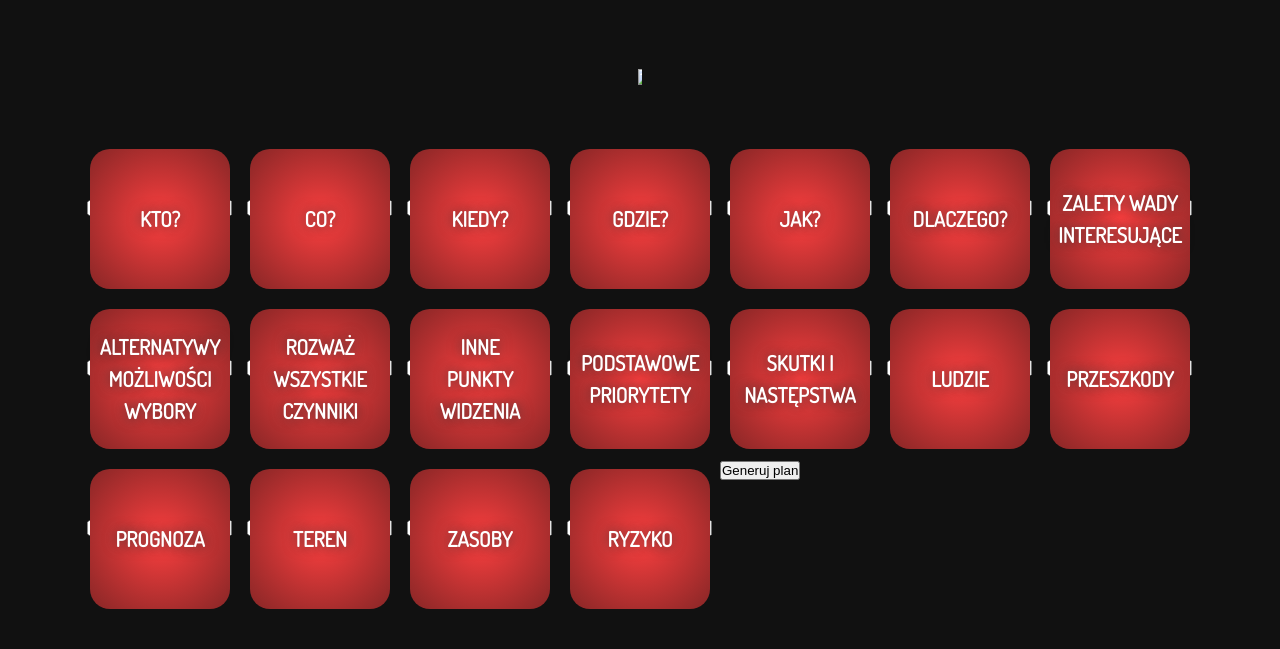
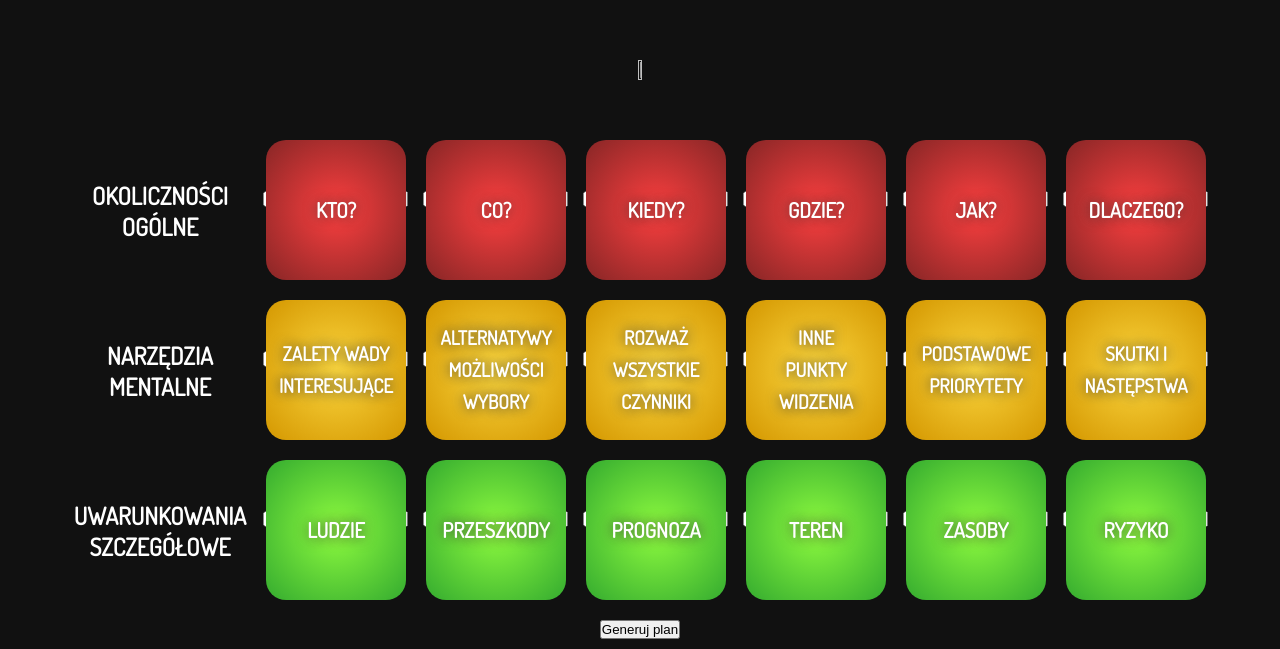
Before and after one commit to arturwyroslak/sed, a plain HTML site: page index.html in a window 1280 px wide. Shown: the part 151-800 px from the top of the page. Drawn offline with nearby package versions, Linux system fonts and the light colour scheme.

Commit message:
Update index.html

```diff
--- a/index.html
+++ b/index.html
@@ -1,5 +1,5 @@
-<!DOCTYPE html>
 <html>
+
 <head>
 <title>Tytuł strony</title>
 <link rel="stylesheet" href="style.css" type="text/css" />
@@ -16,9 +16,14 @@
     <center><img src="logo.png"></img></center>
 </div>
 
+
+
+
 <div class="grid-container">
 
+<div class="container2"><h2 class="column-header">OKOLICZNOŚCI <br> OGÓLNE</h2></div>
 <div class="container">
+
 	<div class="frontone side">
 		<div class="content">
 			<h1>KTO?</h1>
@@ -29,9 +34,7 @@
 		<input type="text" id="kto-input">
 			<i class="fas fa-info-circle" data-toggle="modal" data-target="#exampleModal"></i>
 	</div>
-    </div>
-</div>
-
+</div></div>
 <div class="container">
 	<div class="frontone side">
 		<div class="content">
@@ -41,11 +44,8 @@
 	<div class="back side">
 		<div class="content">
 		<input type="text" id="co-input">
-            <i class="fas fa-info-circle" data-toggle="modal" data-target="#exampleModal"></i>
-        </div>
-    </div>
-</div>
-
+<i class="fas fa-info-circle" data-toggle="modal" data-target="#exampleModal"></i>	</div>
+</div></div>
 <div class="container">
 	<div class="frontone side">
 		<div class="content">
@@ -55,11 +55,8 @@
 	<div class="back side">
 		<div class="content">
 		<input type="text" id="kiedy-input">
-            <i class="fas fa-info-circle" data-toggle="modal" data-target="#exampleModal"></i>
-        </div>
-    </div>
-</div>
-
+<i class="fas fa-info-circle" data-toggle="modal" data-target="#exampleModal"></i>	</div>
+</div></div>
 <div class="container">
 	<div class="frontone side">
 		<div class="content">
@@ -69,11 +66,8 @@
 	<div class="back side">
 		<div class="content">
 		<input type="text" id="gdzie-input">
-            <i class="fas fa-info-circle" data-toggle="modal" data-target="#exampleModal"></i>
-        </div>
-    </div>
-</div>
-
+<i class="fas fa-info-circle" data-toggle="modal" data-target="#exampleModal"></i>	</div>
+</div></div>
 <div class="container">
 	<div class="frontone side">
 		<div class="content">
@@ -83,11 +77,8 @@
 	<div class="back side">
 		<div class="content">
 		<input type="text" id="jak-input">
-            <i class="fas fa-info-circle" data-toggle="modal" data-target="#exampleModal"></i>
-        </div>
-    </div>
-</div>
-
+<i class="fas fa-info-circle" data-toggle="modal" data-target="#exampleModal"></i>	</div>
+</div></div>
 <div class="container">
 	<div class="frontone side">
 		<div class="content">
@@ -97,13 +88,20 @@
 	<div class="back side">
 		<div class="content">
 		<input type="text" id="dlaczego-input">
-            <i class="fas fa-info-circle" data-toggle="modal" data-target="#exampleModal"></i>
-        </div>
-    </div>
-</div>
+<i class="fas fa-info-circle" data-toggle="modal" data-target="#exampleModal"></i>	</div>
+</div></div>
 
+
+
+
+
+
+
+
+
+<div class="container2"><h2 class="column-header">NARZĘDZIA <br> MENTALNE</h2></div>
 <div class="container">
-    <div class="frontone side">
+	<div class="fronttwo side">
 		<div class="content">
 			<h1>ZALETY WADY INTERESUJĄCE</h1>
 		</div>
@@ -111,13 +109,10 @@
 	<div class="back side">
 		<div class="content">
 		 <input type="text" id="zwi-input">
-            <i class="fas fa-info-circle" data-toggle="modal" data-target="#exampleModal"></i>
-        </div>
-    </div>
-</div>
-
+<i class="fas fa-info-circle" data-toggle="modal" data-target="#exampleModal"></i>	</div>
+</div></div>
 <div class="container">
-    <div class="frontone side">
+	<div class="fronttwo side">
 		<div class="content">
 			<h1>ALTERNATYWY MOŻLIWOŚCI WYBORY</h1>
 		</div>
@@ -125,13 +120,10 @@
 	<div class="back side">
 		<div class="content">
 		<input type="text" id="amw-input">
-            <i class="fas fa-info-circle" data-toggle="modal" data-target="#exampleModal"></i>
-        </div>
-    </div>
-</div>
-
+<i class="fas fa-info-circle" data-toggle="modal" data-target="#exampleModal"></i>	</div>
+</div></div>
 <div class="container">
-    <div class="frontone side">
+	<div class="fronttwo side">
 		<div class="content">
 			<h1>ROZWAŻ WSZYSTKIE CZYNNIKI</h1>
 		</div>
@@ -139,13 +131,10 @@
 	<div class="back side">
 		<div class="content">
 		<input type="text" id="rwc-input">
-            <i class="fas fa-info-circle" data-toggle="modal" data-target="#exampleModal"></i>
-        </div>
-    </div>
-</div>
-
+<i class="fas fa-info-circle" data-toggle="modal" data-target="#exampleModal"></i>	</div>
+</div></div>
 <div class="container">
-    <div class="frontone side">
+	<div class="fronttwo side">
 		<div class="content">
 			<h1>INNE PUNKTY WIDZENIA</h1>
 		</div>
@@ -153,13 +142,10 @@
 	<div class="back side">
 		<div class="content">
 		<input type="text" id="ipw-input">
-            <i class="fas fa-info-circle" data-toggle="modal" data-target="#exampleModal"></i>
-        </div>
-    </div>
-</div>
-
+<i class="fas fa-info-circle" data-toggle="modal" data-target="#exampleModal"></i>	</div>
+</div></div>
 <div class="container">
-    <div class="frontone side">
+	<div class="fronttwo side">
 		<div class="content">
 			<h1>PODSTAWOWE PRIORYTETY</h1>
 		</div>
@@ -167,13 +153,10 @@
 	<div class="back side">
 		<div class="content">
 		<input type="text" id="pp-input">
-            <i class="fas fa-info-circle" data-toggle="modal" data-target="#exampleModal"></i>
-        </div>
-    </div>
-</div>
-
+<i class="fas fa-info-circle" data-toggle="modal" data-target="#exampleModal"></i>	</div>
+</div></div>
 <div class="container">
-    <div class="frontone side">
+	<div class="fronttwo side">
 		<div class="content">
 			<h1>SKUTKI I NASTĘPSTWA</h1>
 		</div>
@@ -181,13 +164,22 @@
 	<div class="back side">
 		<div class="content">
 		<input type="text" id="sin-input">
-            <i class="fas fa-info-circle" data-toggle="modal" data-target="#exampleModal"></i>
-        </div>
-    </div>
-</div>
+<i class="fas fa-info-circle" data-toggle="modal" data-target="#exampleModal"></i>	</div>
+</div></div>
 
+
+
+
+
+
+
+
+
+
+
+<div class="container2"><h2 class="column-header">UWARUNKOWANIA <br> SZCZEGÓŁOWE</h2></div>
 <div class="container">
-    <div class="frontone side">
+	<div class="frontthree side">
 		<div class="content">
 			<h1>LUDZIE</h1>
 		</div>
@@ -195,13 +187,10 @@
 	<div class="back side">
 		<div class="content">
 		<input type="text" id="ludzie-input">
-            <i class="fas fa-info-circle" data-toggle="modal" data-target="#exampleModal"></i>
-        </div>
-    </div>
-</div>
-
+<i class="fas fa-info-circle" data-toggle="modal" data-target="#exampleModal"></i>	</div>
+</div></div>
 <div class="container">
-    <div class="frontone side">
+	<div class="frontthree side">
 		<div class="content">
 			<h1>PRZESZKODY</h1>
 		</div>
@@ -209,13 +198,10 @@
 	<div class="back side">
 		<div class="content">
 		<input type="text" id="przeszkody-input">
-            <i class="fas fa-info-circle" data-toggle="modal" data-target="#exampleModal"></i>
-        </div>
-    </div>
-</div>
-
+<i class="fas fa-info-circle" data-toggle="modal" data-target="#exampleModal"></i>	</div>
+</div></div>
 <div class="container">
-    <div class="frontone side">
+	<div class="frontthree side">
 		<div class="content">
 			<h1>PROGNOZA</h1>
 		</div>
@@ -223,13 +209,10 @@
 	<div class="back side">
 		<div class="content">
 		<input type="text" id="prognoza-input">
-            <i class="fas fa-info-circle" data-toggle="modal" data-target="#exampleModal"></i>
-        </div>
-    </div>
-</div>
-
+<i class="fas fa-info-circle" data-toggle="modal" data-target="#exampleModal"></i>	</div>
+</div></div>
 <div class="container">
-    <div class="frontone side">
+	<div class="frontthree side">
 		<div class="content">
 			<h1>TEREN</h1>
 		</div>
@@ -237,13 +220,10 @@
 	<div class="back side">
 		<div class="content">
 		<input type="text" id="teren-input">
-            <i class="fas fa-info-circle" data-toggle="modal" data-target="#exampleModal"></i>
-        </div>
-    </div>
-</div>
-
+<i class="fas fa-info-circle" data-toggle="modal" data-target="#exampleModal"></i>	</div>
+</div></div>
 <div class="container">
-    <div class="frontone side">
+	<div class="frontthree side">
 		<div class="content">
 			<h1>ZASOBY</h1>
 		</div>
@@ -251,13 +231,10 @@
 	<div class="back side">
 		<div class="content">
 		<input type="text" id="zasoby-input">
-            <i class="fas fa-info-circle" data-toggle="modal" data-target="#exampleModal"></i>
-        </div>
-    </div>
-</div>
-
+<i class="fas fa-info-circle" data-toggle="modal" data-target="#exampleModal"></i>	</div>
+</div></div>
 <div class="container">
-    <div class="frontone side">
+	<div class="frontthree side">
 		<div class="content">
 			<h1>RYZYKO</h1>
 		</div>
@@ -265,10 +242,15 @@
 	<div class="back side">
 		<div class="content">
 		<input type="text" id="ryzyko-input">
-            <i class="fas fa-info-circle" data-toggle="modal" data-target="#exampleModal"></i>
-        </div>
-    </div>
-</div>
+<i class="fas fa-info-circle" data-toggle="modal" data-target="#exampleModal"></i>	</div>
+</div></div>
+
+
+
+
+
+</div></div>
+
 
 <div class="generate-plan">
     <button id="generate-button">Generuj plan</button>
@@ -282,4 +264,27 @@
 
 <script src="script.js"></script>
 </body>
+<script>$('#exampleModal').on('show.bs.modal', function (event) {
+  var button = $(event.relatedTarget) // Button that triggered the modal
+  var recipient = button.data('whatever') // Extract info from data-* attributes
+  // If necessary, you could initiate an AJAX request here (and then do the updating in a callback).
+  // Update the modal's content. We'll use jQuery here, but you could use a data binding library or other methods instead.
+  var modal = $(this)
+  modal.find('.modal-title').text('New message to ' + recipient)
+  modal.find('.modal-body input').val(recipient)
+})</script>
+
+	<script>
+// Pobierz wszystkie kontenery
+var containers = document.querySelectorAll('.container');
+
+// Dodaj zdarzenie kliknięcia do każdego kontenera
+for (var i = 0; i < containers.length; i++) {
+    containers[i].addEventListener('click', function() {
+        // Dodaj klasę 'flipped' do kontenera po kliknięciu
+        this.classList.toggle('flipped');
+    });
+}
+</script>
+
 </html>
```
Lines whose indentation alone changed are shown as unchanged.
